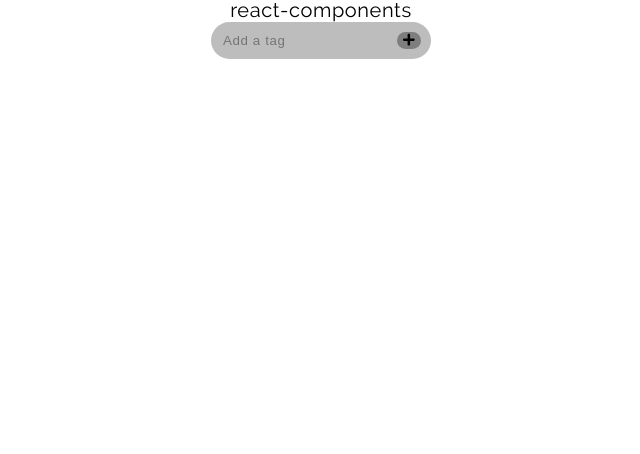
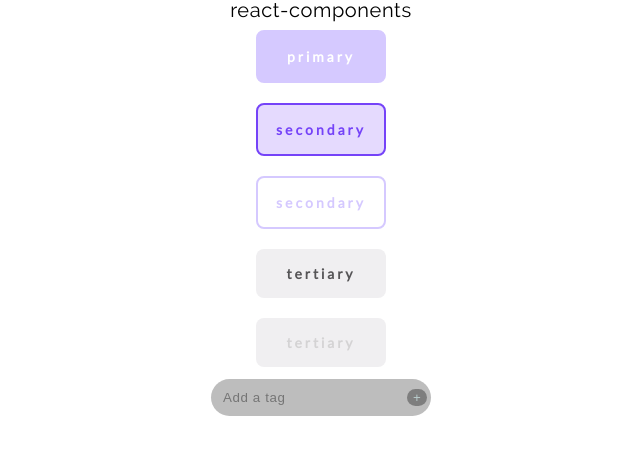
Before and after one commit to HIELIYA2/react-components, a React (Create React App) app: page / in a window 1280 px wide. Shown: the top 454 px of the page, without its empty margins (319-959 px from the left). Built offline with nearby package versions, Linux system fonts and the light colour scheme.

Commit message:
fix after pr

```diff
--- a/src/App.tsx
+++ b/src/App.tsx
@@ -12,11 +12,11 @@ const App: React.FC = () => {
         <div className="App">
             <header className="App-header">
                 <h1>react-components</h1>
-                {/* <Button value="primary" isDisabled={false} onClick={() => console.log('2') }/>
-      <Button value="secondary" isDisabled={true} onClick={() => console.log('3') }/>
-      <Button value="secondary" isDisabled={false} onClick={() => console.log('4') }/>
-      <Button value="tertiary" isDisabled={true} onClick={() => console.log('5') }/>
-      <Button value="tertiary" isDisabled={false} onClick={()=>{}}/> */}
+                <Button value="primary" isDisabled={false} onClick={() => {}} />
+                <Button value="secondary" isDisabled={true} onClick={() => {}} />
+                <Button value="secondary" isDisabled={false} onClick={() => {}} />
+                <Button value="tertiary" isDisabled={true} onClick={() => {}} />
+                <Button value="tertiary" isDisabled={false} onClick={() => {}} />
                 <Tags />
             </header>
         </div>
--- a/src/cmps/tags/Tags.css
+++ b/src/cmps/tags/Tags.css
@@ -15,8 +15,7 @@
 }
 .tags-input {
     border: 0;
-    background-color: rgba(189, 189, 189, 0);
-    width: 90%;
+    background-color: rgba(189, 189, 189);
 }
 .tags-add-button {
     margin-left: 5px;
@@ -30,5 +29,3 @@
     display: flex;
     flex-direction: row;
 }
-.tags-li {
-}
--- a/src/cmps/tags/Tags.tsx
+++ b/src/cmps/tags/Tags.tsx
@@ -2,12 +2,7 @@ import React, { Component } from 'react';
 import './Tags.css';
 import Tag from '../tag/Tag';
 // import { string, number } from 'prop-types';
-import { FontAwesomeIcon } from '@fortawesome/react-fontawesome';
-import { library } from '@fortawesome/fontawesome-svg-core';
-import { faPlus } from '@fortawesome/free-solid-svg-icons';
 // import { any, element } from 'prop-types';
-
-library.add(faPlus);
 
 class Tags extends Component {
     state = {
@@ -18,6 +13,7 @@ class Tags extends Component {
     remove = (id: string) => {
         let index = this.state.tags.findIndex((element: any) => element.id === id);
         this.setState(this.state.tags.splice(index, 1));
+        // this.setState(state => ({ tags: state.tags.splice(index, 1) }));
     };
 
     handleSubmit = (e: any) => {
@@ -39,13 +35,12 @@ class Tags extends Component {
     };
 
     checkDouble(tag: string) {
-        let arr: any[] = [];
+        let arr: Array<string> = [];
         this.state.tags.forEach((element: any) => {
             arr.push(element.title);
         });
-        arr.push(tag);
-        let uniqueItems = [...new Set(arr)];
-        return uniqueItems.length === arr.length;
+        const result = arr.find(Tag => Tag === tag);
+        return result ? false : true;
     }
 
     makeId(length: number): string {
@@ -68,13 +63,13 @@ class Tags extends Component {
                             onChange={e => this.setState({ currentTag: e.target.value })}
                         />
                         <button className="tags-add-button" type="submit">
-                            <FontAwesomeIcon icon="plus" />
+                            +
                         </button>
                     </form>
                     <ul className="tags-ul">
-                        {this.state.tags.map((tag: ITag, index: number) => (
-                            <li className="tags-li" key={index}>
-                                <Tag value={tag.title} id={tag.id} isDeletable={true} onClick={this.remove} />
+                        {this.state.tags.map((tag: ITag) => (
+                            <li key={tag.id}>
+                                <Tag value={tag.title} id={tag.id} isDeletable onClick={this.remove} />
                             </li>
                         ))}
                     </ul>
@@ -88,5 +83,8 @@ interface ITag {
     id: string;
     title: string;
 }
+// interface MyState {
+//     tags: Array<{ id: string; isDeletable: boolean; value: string }>;
+// }
 
 export default Tags;
```
